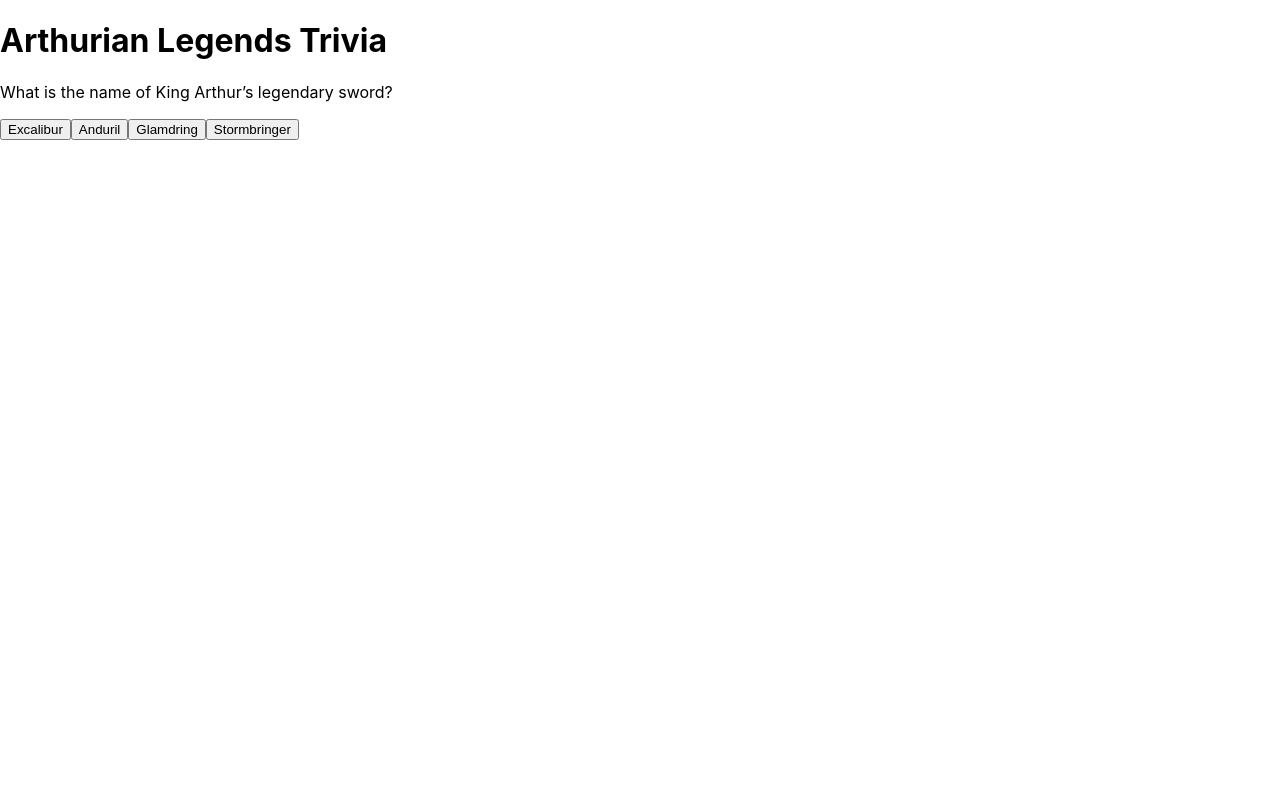
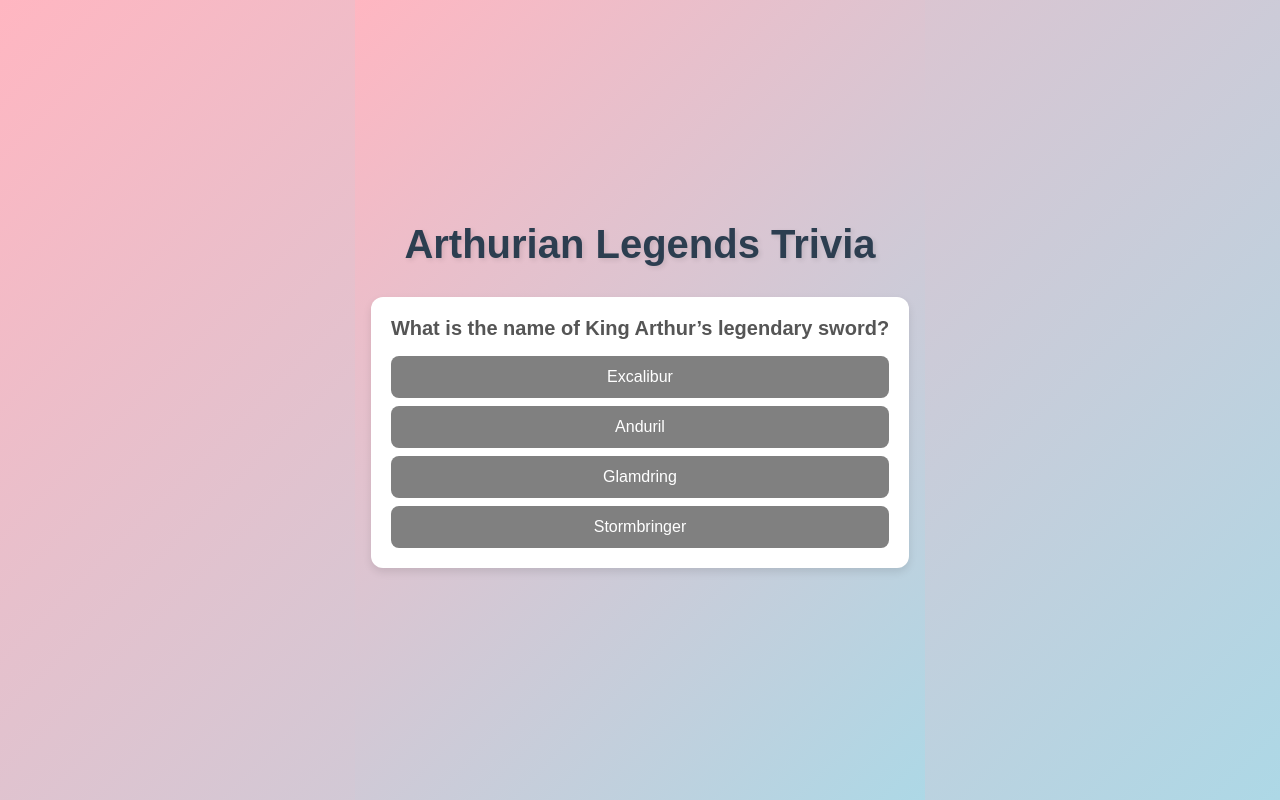
Before and after one commit to perezjprz19/project-excalibur, a React (Create React App) app: page / in a window 1280 px wide. Built offline with nearby package versions, Linux system fonts and the light colour scheme.

Commit message:
Implement dynamic feedback messages for correct/incorrect answers and improve answer selection handling

```diff
--- /dev/null
+++ b/src/components/ui/button.css
@@ -0,0 +1,46 @@
+/* src/components/ui/button.css */
+.button {
+  background-color: grey; /* Default neutral color */
+  color: white;
+  padding: 12px 24px;
+  font-size: 1rem;
+  border: none;
+  border-radius: 8px;
+  cursor: pointer;
+  transition: background-color 0.3s ease, transform 0.2s ease;
+}
+
+.button:hover {
+  background-color:darkgray;
+}
+
+.button:active {
+  transform: scale(0.98);
+}
+
+/* Correct button (green) */
+.button.correct {
+  background-color: green;
+}
+
+.button.correct:hover {
+  background-color: darkgreen;
+}
+
+/* Incorrect button (red) */
+.button.incorrect {
+  background-color: red;
+}
+
+.button.incorrect:hover {
+  background-color: darkred;
+}
+
+/* Optional: Message styling */
+.message.correct {
+  color: green;
+}
+
+.message.incorrect {
+  color: red;
+}
--- a/src/components/ui/button.js
+++ b/src/components/ui/button.js
@@ -1,8 +1,11 @@
-// src/components/ui/button.js
+/// src/components/ui/button.js
+
+import './button.css';
+
 export function Button({ children, className, ...props }) {
   return (
     <button
-        className={`py-2 px-4 rounded bg-blue-500 text-white hover:bg-blue-700 focus:outline-none focus:ring-2 focus:ring-blue-600 focus:ring-opacity-50 ${className}`}
+      className={`button ${className}`}  // Dynamically add class names like 'correct' or 'incorrect'
       {...props}
     >
       {children}
--- /dev/null
+++ b/src/components/ui/card.css
@@ -0,0 +1,27 @@
+/* Card Styles */
+/* card.css */
+.card {
+    background-color: white;
+    border-radius: 12px;
+    box-shadow: 0 4px 8px rgba(0, 0, 0, 0.1);
+    padding: 20px;
+    margin: 10px 0;
+    transition: transform 0.2s ease, box-shadow 0.2s ease;
+  }
+
+  .card:hover {
+    transform: scale(1.05);
+    box-shadow: 0 8px 16px rgba(0, 0, 0, 0.2);
+  }
+
+  .card-header {
+    font-size: 1.25rem;
+    font-weight: bold;
+    color: #333;
+    margin-bottom: 10px;
+  }
+
+  .card-content {
+    font-size: 1rem;
+    color: #555;
+  }
--- a/src/components/ui/card.js
+++ b/src/components/ui/card.js
@@ -1,4 +1,6 @@
 // src/components/ui/card.js
+import './card.css';
+
 export function Card({ children, className }) {
     return (
       <div className={`bg-white shadow-md rounded-lg ${className}`}>
--- a/src/index.css
+++ b/src/index.css
@@ -1,13 +1,31 @@
-body {
+/* Set some base styles for body and html to ensure consistency */
+*,
+*::before,
+*::after {
   margin: 0;
-  font-family: -apple-system, BlinkMacSystemFont, 'Segoe UI', 'Roboto', 'Oxygen',
-    'Ubuntu', 'Cantarell', 'Fira Sans', 'Droid Sans', 'Helvetica Neue',
-    sans-serif;
-  -webkit-font-smoothing: antialiased;
-  -moz-osx-font-smoothing: grayscale;
+  padding: 0;
+  box-sizing: border-box;
 }
 
-code {
-  font-family: source-code-pro, Menlo, Monaco, Consolas, 'Courier New',
-    monospace;
+/* App.css */
+body {
+  font-family: 'Arial', sans-serif;
+  background: linear-gradient(135deg, #FFB6C1, #ADD8E6);
+  display: flex;
+  align-items: center;
+  justify-content: center;
+  min-height: 100vh;
+  margin: 0;
 }
+
+.App {
+  text-align: center;
+}
+
+h1 {
+  font-size: 2.5rem;
+  color: #2C3E50;
+  margin-bottom: 20px;
+  font-weight: bold;
+  text-shadow: 2px 2px 5px rgba(0, 0, 0, 0.1);
+}
--- /dev/null
+++ b/src/pages/ArthurianTrivia.css
@@ -0,0 +1,98 @@
+/* src/components/ui/button.css */
+.button {
+  background-color: grey; /* Default neutral color */
+  color: white;
+  padding: 12px 24px;
+  font-size: 1rem;
+  border: none;
+  border-radius: 8px;
+  cursor: pointer;
+  transition: background-color 0.3s ease, transform 0.2s ease;
+}
+
+.button:hover {
+  background-color: darkgray;
+}
+
+.button:active {
+  transform: scale(0.98);
+}
+
+.button.correct {
+  background-color: green;
+}
+
+.button.correct:hover {
+  background-color: darkgreen;
+}
+
+.button.incorrect {
+  background-color: red;
+}
+
+.button.incorrect:hover {
+  background-color: darkred;
+}
+
+/* Card Styles */
+.card {
+  background-color: white;
+  border-radius: 12px;
+  box-shadow: 0 4px 8px rgba(0, 0, 0, 0.1);
+  padding: 20px;
+  margin: 10px 0;
+  transition: transform 0.2s ease, box-shadow 0.2s ease;
+}
+
+.card:hover {
+  transform: scale(1.05);
+  box-shadow: 0 8px 16px rgba(0, 0, 0, 0.2);
+}
+
+.card-content {
+  font-size: 1rem;
+  color: #555;
+}
+
+.question {
+  font-size: 1.25rem;
+  font-weight: bold;
+  margin-bottom: 16px;
+}
+
+.choices {
+  display: flex;
+  flex-direction: column;
+  gap: 8px;
+}
+
+.result-text {
+  font-size: 1.2rem;
+  margin-bottom: 10px;
+}
+
+.message.correct {
+  color: green;
+}
+
+.message.incorrect {
+  color: red;
+}
+
+.app-container {
+  display: flex;
+  flex-direction: column;
+  align-items: center;
+  justify-content: center;
+  min-height: 100vh;
+  padding: 16px;
+  background: linear-gradient(135deg, #FFB6C1, #ADD8E6);
+}
+
+.title {
+  font-size: 2.5rem;
+  color: #2C3E50;
+  margin-bottom: 20px;
+  font-weight: bold;
+  text-shadow: 2px 2px 5px rgba(0, 0, 0, 0.1);
+}
--- a/src/pages/ArthurianTrivia.js
+++ b/src/pages/ArthurianTrivia.js
@@ -1,6 +1,7 @@
 import { useState } from 'react';
-import { Card, CardContent } from '../components/ui/card';
 import { Button } from '../components/ui/button';
+import { Card } from '../components/ui/card';
+import './ArthurianTrivia.css';
 
 const triviaQuestions = [
   {
@@ -41,7 +42,7 @@ const triviaQuestions = [
   {
     question: 'Who is Arthur’s half-sister and a powerful enchantress?',
     choices: ['Guinevere', 'Morgana le Fay', 'Vivian', 'Elaine'],
-    answer: 'Morgan le Fay'
+    answer: 'Morgana le Fay'
   },
   {
     question: 'Who raised King Arthur as a child?',
@@ -85,6 +86,7 @@ export default function ArthurianTrivia() {
   const [selected, setSelected] = useState(null);
   const [score, setScore] = useState(0);
   const [finished, setFinished] = useState(false);
+  const [message, setMessage] = useState('');
 
   const current = triviaQuestions[currentIndex];
 
@@ -92,9 +94,13 @@ export default function ArthurianTrivia() {
     setSelected(choice);
     if (choice === current.answer) {
       setScore(prev => prev + 1);
+      setMessage('Correct!');
+    }else {
+        setMessage('Incorrect!');
     }
     setTimeout(() => {
       setSelected(null);
+      setMessage('');
       if (currentIndex + 1 < triviaQuestions.length) {
         setCurrentIndex(prev => prev + 1);
       } else {
@@ -107,29 +113,30 @@ export default function ArthurianTrivia() {
     setCurrentIndex(0);
     setScore(0);
     setFinished(false);
+    setMessage('');
   };
 
   return (
-    <div className="min-h-screen bg-gradient-to-b from-blue-100 to-indigo-300 flex flex-col items-center justify-center p-4">
-      <h1 className="text-3xl font-bold mb-6 text-indigo-900">Arthurian Legends Trivia</h1>
+    <div className="app-container">
+      <h1 className="title">Arthurian Legends Trivia</h1>
 
       {finished ? (
-        <Card className="w-full max-w-md">
-          <CardContent className="p-6 text-center">
-            <p className="text-xl mb-4">You scored {score} out of {triviaQuestions.length}</p>
+        <Card className="card">
+          <div className="card-content">
+            <p className="result-text">You scored {score} out of {triviaQuestions.length}</p>
             {score / triviaQuestions.length >= 0.7 ? (
-              <p className="text-green-700 font-semibold text-2xl">Your baby name is: Morgana Shellenhamer</p>
+              <p className="message correct">Your Arthurian name is: Morgana Shellenhamer</p>
             ) : (
-              <p className="text-red-700 font-medium">Try again to unlock your Arthurian name!</p>
+              <p className="message incorrect">Try again to unlock your Arthurian name!</p>
             )}
-            <Button className="mt-4" onClick={reset}>Play Again</Button>
-          </CardContent>
+            <Button className="button" onClick={reset}>Play Again</Button>
+          </div>
         </Card>
       ) : (
-        <Card className="w-full max-w-md">
-          <CardContent className="p-6 text-center">
-            <p className="text-xl font-medium mb-4">{current.question}</p>
-            <div className="flex flex-col gap-2">
+        <Card className="card">
+          <div className="card-content">
+            <p className="question">{current.question}</p>
+            <div className="choices">
               {current.choices.map((choice, idx) => (
                 <Button
                   key={idx}
@@ -137,9 +144,9 @@ export default function ArthurianTrivia() {
                   className={
                     selected === choice
                       ? choice === current.answer
-                        ? 'bg-green-500 text-white'
-                        : 'bg-red-500 text-white'
-                      : ''
+                        ? 'button correct'
+                        : 'button incorrect'
+                      : 'button'
                   }
                   onClick={() => handleAnswer(choice)}
                 >
@@ -147,7 +154,12 @@ export default function ArthurianTrivia() {
                 </Button>
               ))}
             </div>
-          </CardContent>
+            {selected && (
+                <div className={`message ${selected === current.answer ? 'correct' : 'incorrect'}`}>
+                {message}
+                </div>
+            )}
+          </div>
         </Card>
       )}
     </div>
```
Lines whose indentation alone changed are shown as unchanged.
